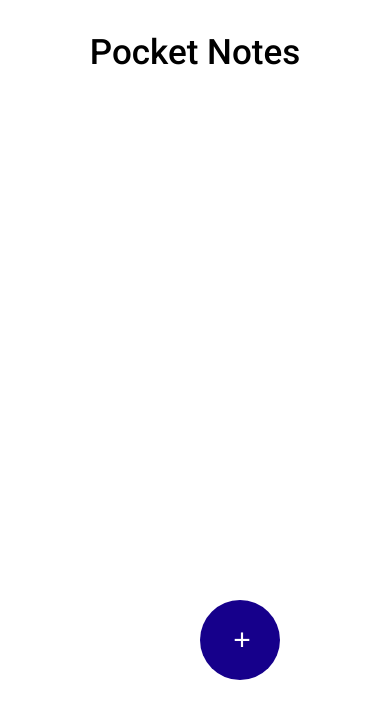
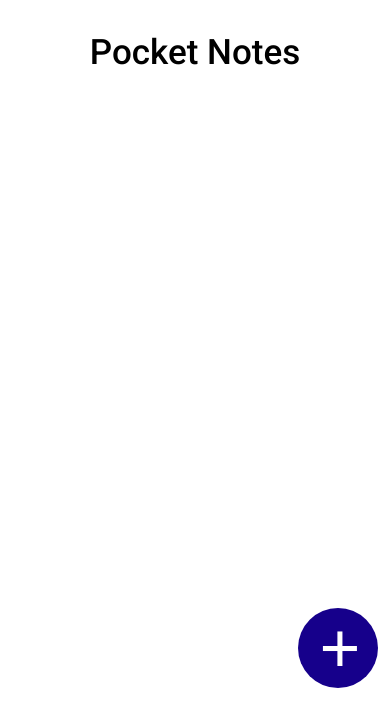
Before and after one commit to rachiashtekar/Pocket--Notes, a React (Create React App) app: page / in a window 390 px wide. Shown: the top 726 px of the page. Built offline with nearby package versions, Linux system fonts and the light colour scheme; a web font is replaced by a local one.

Commit message:
adding media query

```diff
--- a/src/createNotesandPopup/CreateNotesandPopup.css
+++ b/src/createNotesandPopup/CreateNotesandPopup.css
@@ -56,13 +56,13 @@
 
     .create-notes-button {
       position: sticky;
-      top: 600px;
-      left: 200px;
+      top: 700px;
+      left: 900px;
 
 
     }
 
     .btn {
-      font-size: 30px;
+      font-size: 70px;
     }
   }
```
